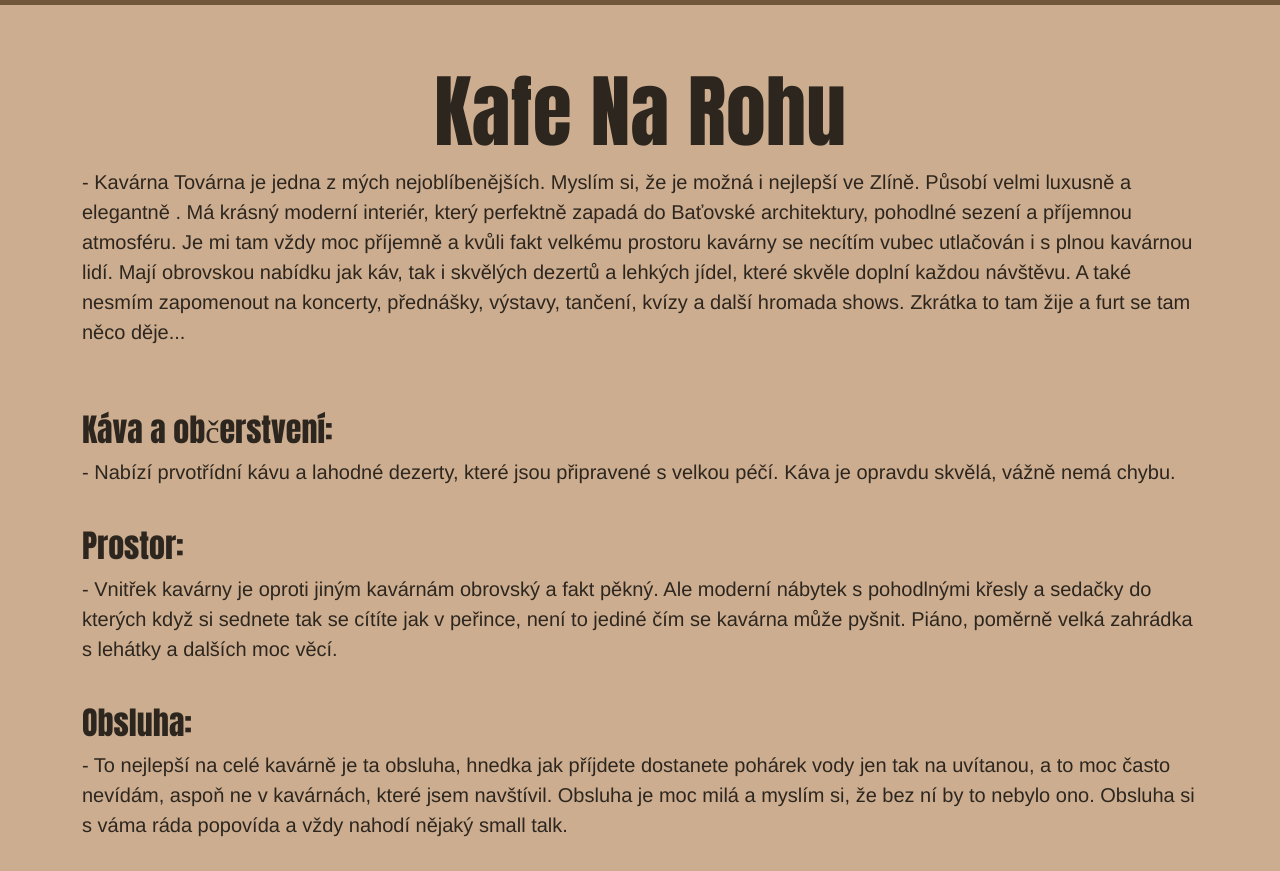
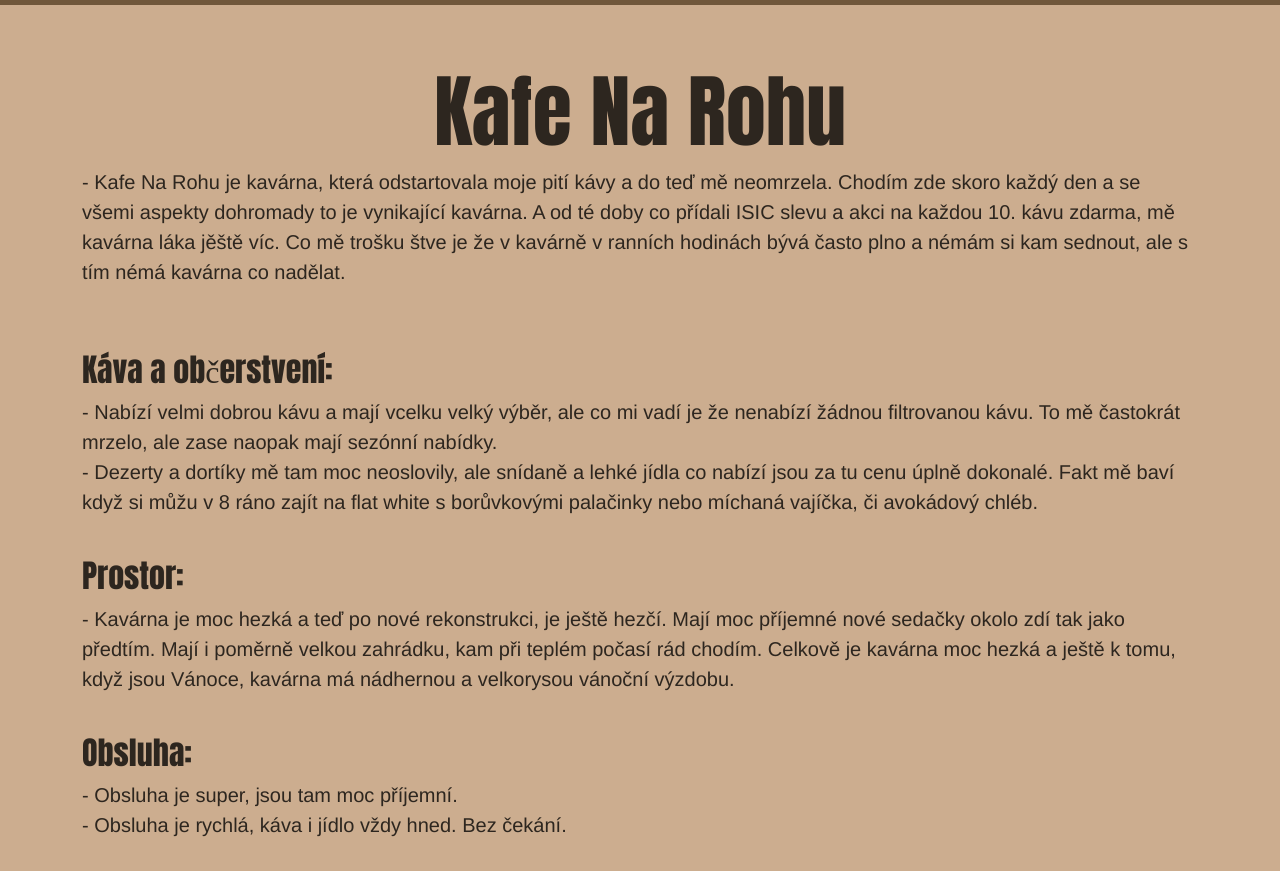
Before and after one commit to MartinKoudela/cafecheck, a plain HTML site: page kafe_na_rohu.html in a window 1280 px wide. Shown: the part 81-952 px from the top of the page. Drawn offline with nearby package versions, Linux system fonts and the light colour scheme.

Commit message:
did - kafe_na_rohu.html, fixed - gallery bug

```diff
--- a/kafe_na_rohu.html
+++ b/kafe_na_rohu.html
@@ -59,44 +59,40 @@
             <div>
 
                 <p class="fs-5 hidden" style="font-family: 'Helvetica Neue'; color:#2d261f">
-                    - Kavárna Továrna je jedna z mých nejoblíbenějších. Myslím si, že je možná i nejlepší ve Zlíně.
-                    Působí velmi luxusně a elegantně . Má krásný moderní interiér, který perfektně zapadá do Baťovské
-                    architektury, pohodlné sezení a příjemnou atmosféru.
-                    Je mi tam vždy moc příjemně a kvůli fakt velkému prostoru kavárny se necítím vubec utlačován i s
-                    plnou kavárnou lidí. Mají obrovskou nabídku jak káv, tak i skvělých dezertů a lehkých jídel, které
-                    skvěle doplní každou návštěvu. A také nesmím zapomenout na koncerty, přednášky, výstavy, tančení,
-                    kvízy
-                    a další hromada shows. Zkrátka to tam žije a furt se tam něco děje...
+                    - Kafe Na Rohu je kavárna, která odstartovala moje pití kávy a do teď mě neomrzela. Chodím zde skoro
+                    každý den a se všemi aspekty dohromady to je vynikající kavárna. A od té doby co přídali ISIC slevu
+                    a akci na každou 10. kávu zdarma, mě kavárna láka jěště víc. Co mě trošku štve je že v kavárně v ranních
+                    hodinách bývá často plno a némám si kam sednout, ale s tím némá kavárna co nadělat.
                 </p>
                 <br>
                 <br>
                 <h3 class="fs-2 hidden" style="font-family: Impact; color:#2d261f">Káva a občerstvení:</h3>
                 <p class="fs-5 hidden" style="font-family: 'Helvetica Neue'; color:#2d261f">
-                    - Nabízí prvotřídní kávu a lahodné dezerty, které jsou připravené s velkou péčí. Káva je opravdu
-                    skvělá,
-                    vážně nemá chybu.
+                    - Nabízí velmi dobrou kávu a mají vcelku velký výběr, ale co mi vadí je že nenabízí žádnou filtrovanou kávu.
+                    To mě častokrát mrzelo, ale zase naopak mají sezónní nabídky.
+                    <br>- Dezerty a dortíky mě tam moc neoslovily, ale snídaně a lehké jídla co nabízí jsou za tu cenu úplně
+                    dokonalé. Fakt mě baví když si můžu v 8 ráno zajít na flat white s borůvkovými palačinky nebo míchaná
+                    vajíčka, či avokádový chléb.
+
                 </p>
                 <br>
                 <h3 class="fs-2 hidden" style="font-family: Impact; color:#2d261f">Prostor:</h3>
                 <p class="fs-5 hidden" style="font-family: 'Helvetica Neue'; color:#2d261f">
-                    - Vnitřek kavárny je oproti jiným kavárnám obrovský a fakt pěkný. Ale moderní nábytek s pohodlnými
-                    křesly
-                    a sedačky do kterých když si sednete tak se cítíte jak v peřince, není to jediné čím se kavárna může
-                    pyšnit.
-                    Piáno, poměrně velká zahrádka s lehátky a dalších moc věcí.
+                    - Kavárna je moc hezká a teď po nové rekonstrukci, je ještě hezčí. Mají moc příjemné nové sedačky okolo
+                    zdí tak jako předtím. Mají i poměrně velkou zahrádku, kam při teplém počasí rád chodím. Celkově je
+                    kavárna moc hezká a ještě k tomu, když jsou Vánoce, kavárna má nádhernou a velkorysou vánoční výzdobu.
                 </p>
                 <br>
                 <h3 class="fs-2 hidden" style="font-family: Impact; color:#2d261f">Obsluha:</h3>
                 <p class="fs-5 hidden" style="font-family: 'Helvetica Neue'; color:#2d261f">
-                    - To nejlepší na celé kavárně je ta obsluha, hnedka jak příjdete dostanete pohárek vody jen tak na
-                    uvítanou, a to moc často nevídám, aspoň ne v kavárnách, které jsem navštívil. Obsluha je moc milá a
-                    myslím si, že bez ní by to nebylo ono. Obsluha si s váma ráda popovída a vždy nahodí nějaký small
-                    talk.
+                    - Obsluha je super, jsou tam moc příjemní.
+                    <br>- Obsluha je rychlá, káva i jídlo vždy hned. Bez čekání.
                 </p>
                 <br>
                 <h3 class="fs-2 hidden" style="font-family: Impact; color:#2d261f">Cena:</h3>
                 <p class="fs-5 hidden" style="font-family: 'Helvetica Neue'; color:#2d261f">
-                    - Cena je lehce vyšší, ale odpovídá kvalitě a celkovému zážitku, takže je úplně zasloužená.
+                    - Kavárna je oproti ostatním kavárnám ve Zlíně poměrně levná a když použijete slevu s ISIC a každou
+                    10. kávu zdarma, tak to bude velmi pěkná cena.
                 </p>
 
             </div>
@@ -263,10 +259,18 @@
     }
 
     /* Hover gallery */
+    .gallery img {
+        transition: transform 0.5s ease;
+    }
+
     .gallery img:hover {
         transform: scale(2);
-        transition: 0.5s ease;
     }
+
+    .gallery .col-lg-4:hover {
+        z-index: 10;
+    }
+
 
     @media (max-width: 997px) {
 
```
Also changed, not shown: kavarna_tovarna.html (+21 -8 lines).
